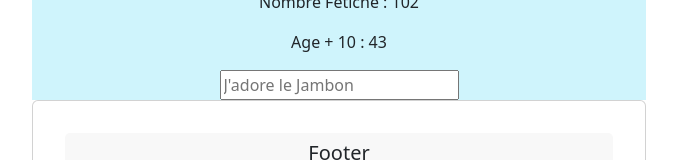
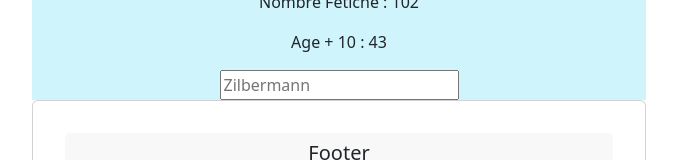
Before and after one commit to Lucileeeee/vue_exo, a Vue app in the folder courage/: page /Tp1 in a window 1280 px wide. Shown: the part 482-642 px from the top of the page, without its empty margins (301-978 px from the left). Built offline with nearby package versions, Linux system fonts and the light colour scheme.

Commit message:
avec le nom dans le placeholder

```diff
--- a/courage/src/views/exo/Tp1.vue
+++ b/courage/src/views/exo/Tp1.vue
@@ -8,7 +8,7 @@
     <p>Âge : {{ age }}</p>
     <p>Nombre Fétiche : {{ getRandomInt() }}</p>
     <p>Age + 10 : {{ agePlus10(age) }}</p>
-    <input v-model="text" placeholder="J'adore le Jambon">
+    <input v-bind:placeholder=nom>
   </div>
 </template>
 
```
